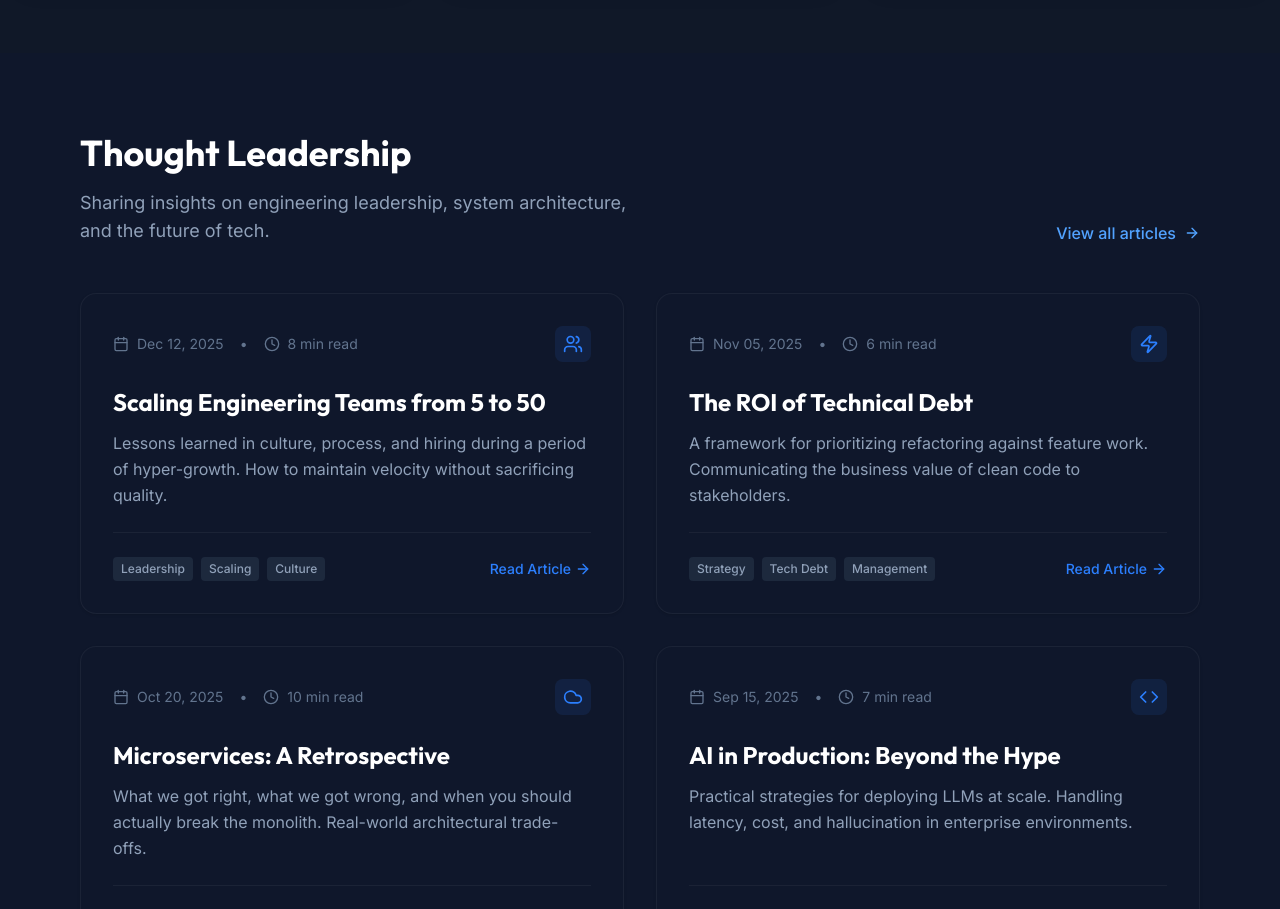
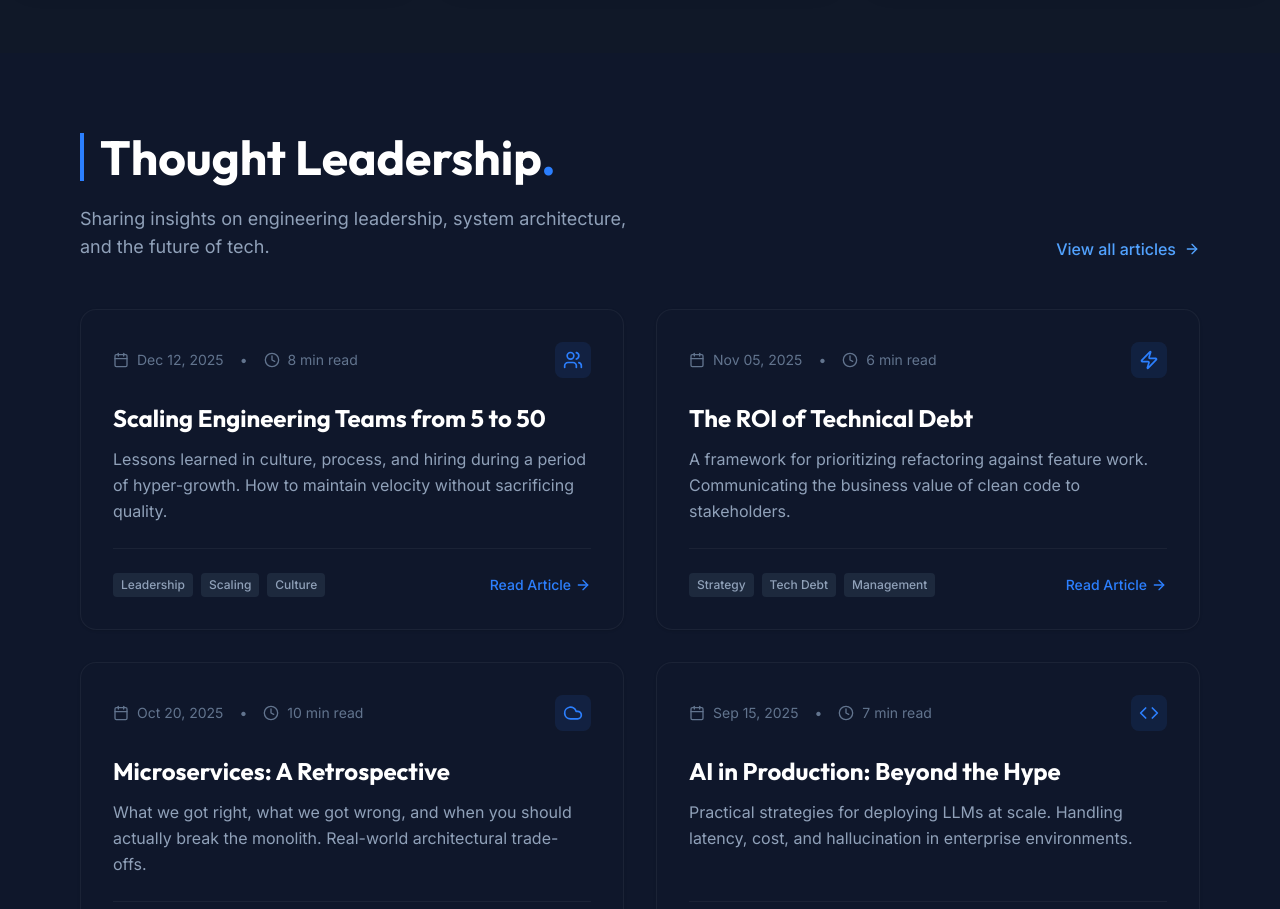
Before and after one commit to kaushalkanna-ai/portfolio, a React (Vite) app: page / in a window 1280 px wide. Shown: the part 4940-5849 px from the top of the page. Built offline with nearby package versions, Linux system fonts and the light colour scheme.

Commit message:
style: align thought leadership heading with other sections

```diff
--- a/src/components/Writing.jsx
+++ b/src/components/Writing.jsx
@@ -16,7 +16,9 @@ const Writing = () => {
                         whileInView={{ opacity: 1, x: 0 }}
                         transition={{ duration: 0.5 }}
                     >
-                        <h2 className="text-3xl md:text-4xl font-bold mb-4">Thought Leadership</h2>
+                        <h2 className="text-4xl md:text-5xl font-bold mb-6 border-l-4 border-blue-500 pl-4">
+                            Thought Leadership<span className="text-blue-500">.</span>
+                        </h2>
                         <p className="text-gray-600 dark:text-slate-400 max-w-xl text-lg">
                             Sharing insights on engineering leadership, system architecture, and the future of tech.
                         </p>
```
